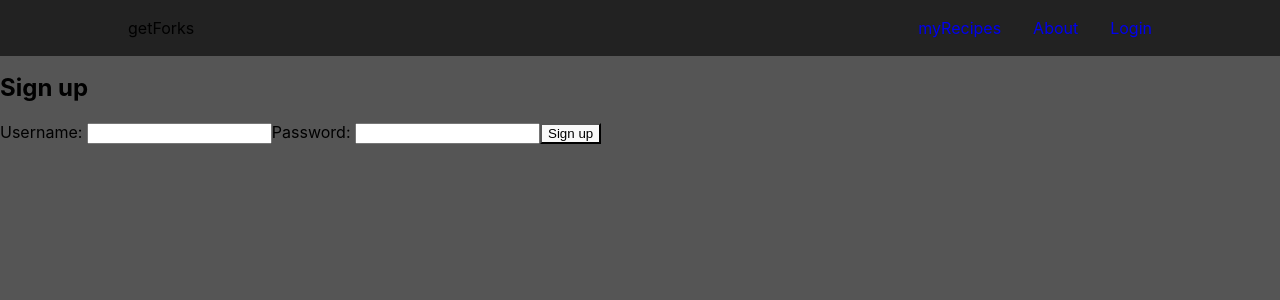
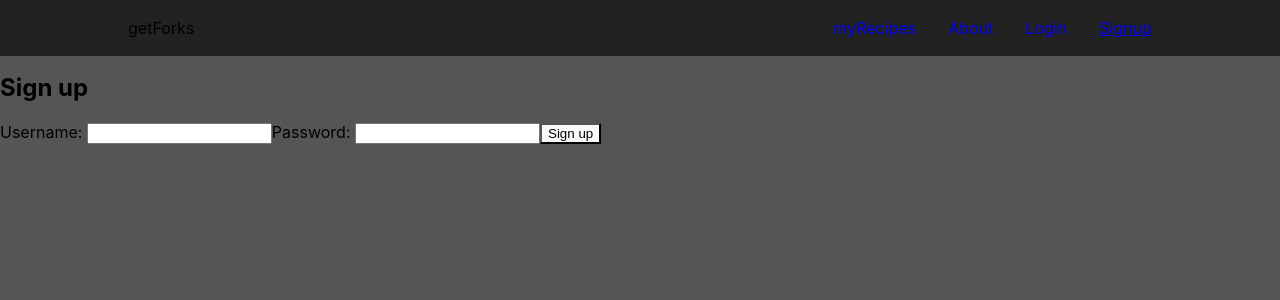
Before and after one commit to ned-park/getForks, a React (Vite) app: page /signup in a window 1280 px wide. Shown: the top 300 px of the page. Built offline with nearby package versions, Linux system fonts and the light colour scheme.

Commit message:
feat: make navbar use authcontext for user logged in or logged out display, add logout button

```diff
--- a/src/components/Navbar.jsx
+++ b/src/components/Navbar.jsx
@@ -1,7 +1,16 @@
 import { NavLink } from "react-router-dom"
+import { useLogout } from "../hooks/useLogout"
+import { useAuthContext } from "../hooks/useAuthContext"
+
 
 export default function Navbar() {
+  const {user} = useAuthContext()
+  const {logout} = useLogout()
   let activeClassName = "underline"
+
+  const handleClick = () => {
+    logout()
+  }
 
   return (
     <nav>
@@ -26,6 +35,8 @@ export default function Navbar() {
             About
           </NavLink>
         </li>
+        {!user && (
+          <>
             <li>
               <NavLink to="login">
                 {({ isActive }) => (
@@ -39,7 +50,28 @@ export default function Navbar() {
                 )}
               </NavLink>
             </li>
+            <li>
+              <NavLink to="signup">
+                {({ isActive }) => (
+                  <span
+                    className={
+                      isActive ? activeClassName : undefined
+                    }
+                  >
+                    Signup
+                  </span>
+                )}
+              </NavLink>
+            </li>
+          </>
+        )}
+        {user && (
+          <li>
+            <button onClick={handleClick}>Logout</button>
+          </li>
+        )}
       </ul>
+
     </nav>
   )
 }
```
Lines whose indentation alone changed are shown as unchanged.
